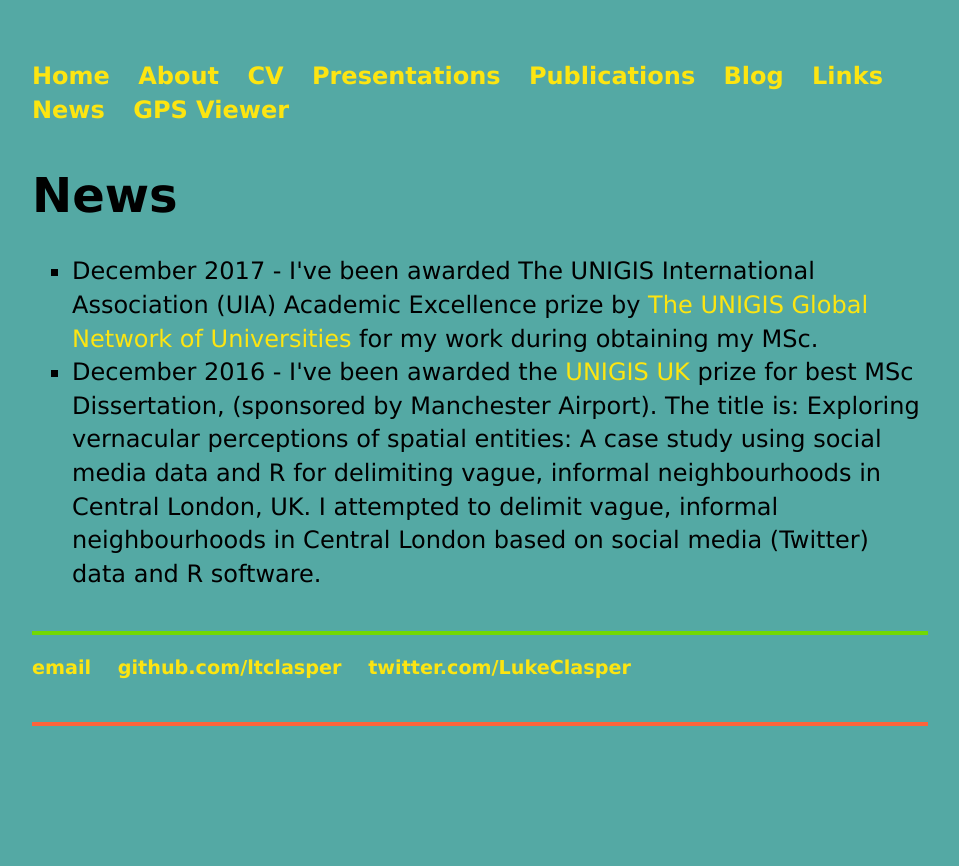
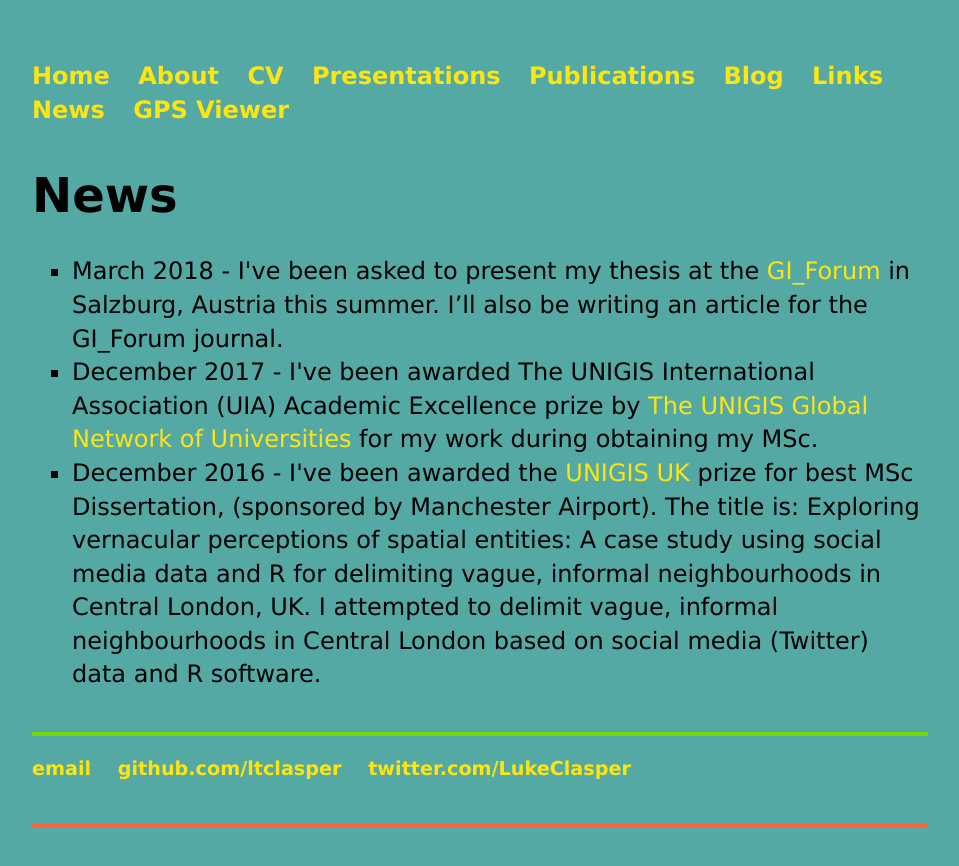
Before and after one commit to ltclasper/ltclasper.github.io, a Jekyll site: the page built from news/index.html, in a window 1280 px wide. Shown: the top 866 px of the page, without its empty margins (160-1119 px from the left). Built offline with Jekyll 4.4.1, drawn with Linux system fonts in a browser that asks for light colours.

Commit message:
Update index.html

```diff
--- a/news/index.html
+++ b/news/index.html
@@ -6,6 +6,7 @@ title: News
 <div class="blurb">
 	<h2></h2>
 	<p><ul style="list-style-type:square">
+    <li>March 2018 - I've been asked to present my thesis at the <a href=" https://www.gi-forum.org/">  GI_Forum </a>  in Salzburg, Austria this summer. I’ll also be writing an article for the GI_Forum journal.</li>
     <li>December 2017 - I've been awarded The UNIGIS International Association (UIA) Academic Excellence prize by <a href="https://unigis.net/theses/winners-uia-academic-excellence-prize/"> The UNIGIS Global Network of Universities</a> for my work during obtaining my MSc.</li>
     <li>December 2016 - I've been awarded the <a href="http://www.unigis.org/"> UNIGIS UK</a> prize for best MSc Dissertation, (sponsored by Manchester Airport). The title is: Exploring vernacular perceptions of spatial entities: A case study using social media data and R for delimiting vague, informal neighbourhoods in Central London, UK. I attempted to delimit vague, informal neighbourhoods in Central London based on social media (Twitter) data and R software.</li>
   </ul>
```
